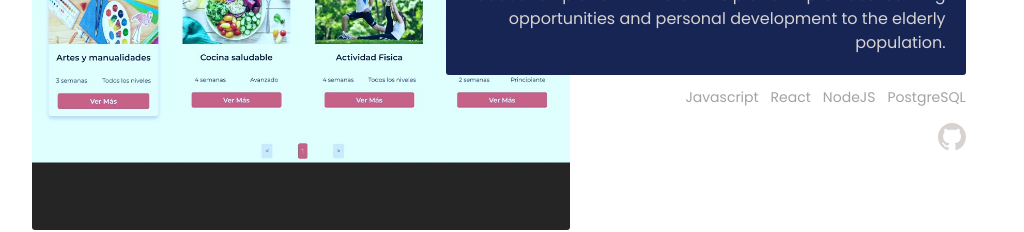
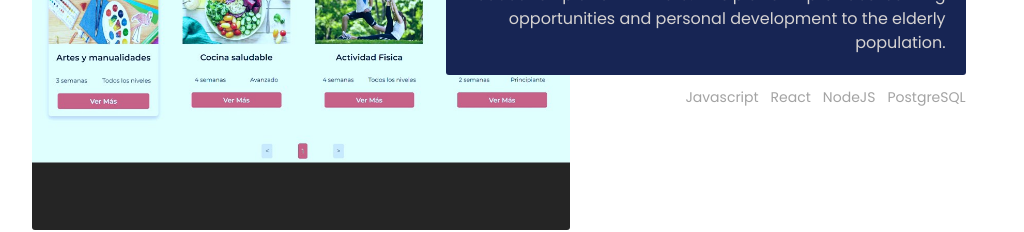
Before and after one commit to seba-pitra/portfolio, a React (Create React App) app: page /projects in a window 1280 px wide. Shown: the part 840-1072 px from the top of the page, without its empty margins (149-1173 px from the left). Built offline with nearby package versions, Linux system fonts and the light colour scheme.

Commit message:
fix(database/projects): removed url github

```diff
--- a/src/database/projects.ts
+++ b/src/database/projects.ts
@@ -26,7 +26,6 @@ export const projects: Array<IProject> =  [
     image:       portamorImage,
     description: "Project focused on promoting active aging among individuals through the implementation of an online education platform in Peru. This platform provides learning opportunities and personal development to the elderly population.",
     techStack:   ["Javascript", "React", "NodeJS", "PostgreSQL"],
-    urlGithub:   "https://github.com/seba-pitra/PI-DOGS",
   },
   {
     title:       "Non Fungible Town",
```
